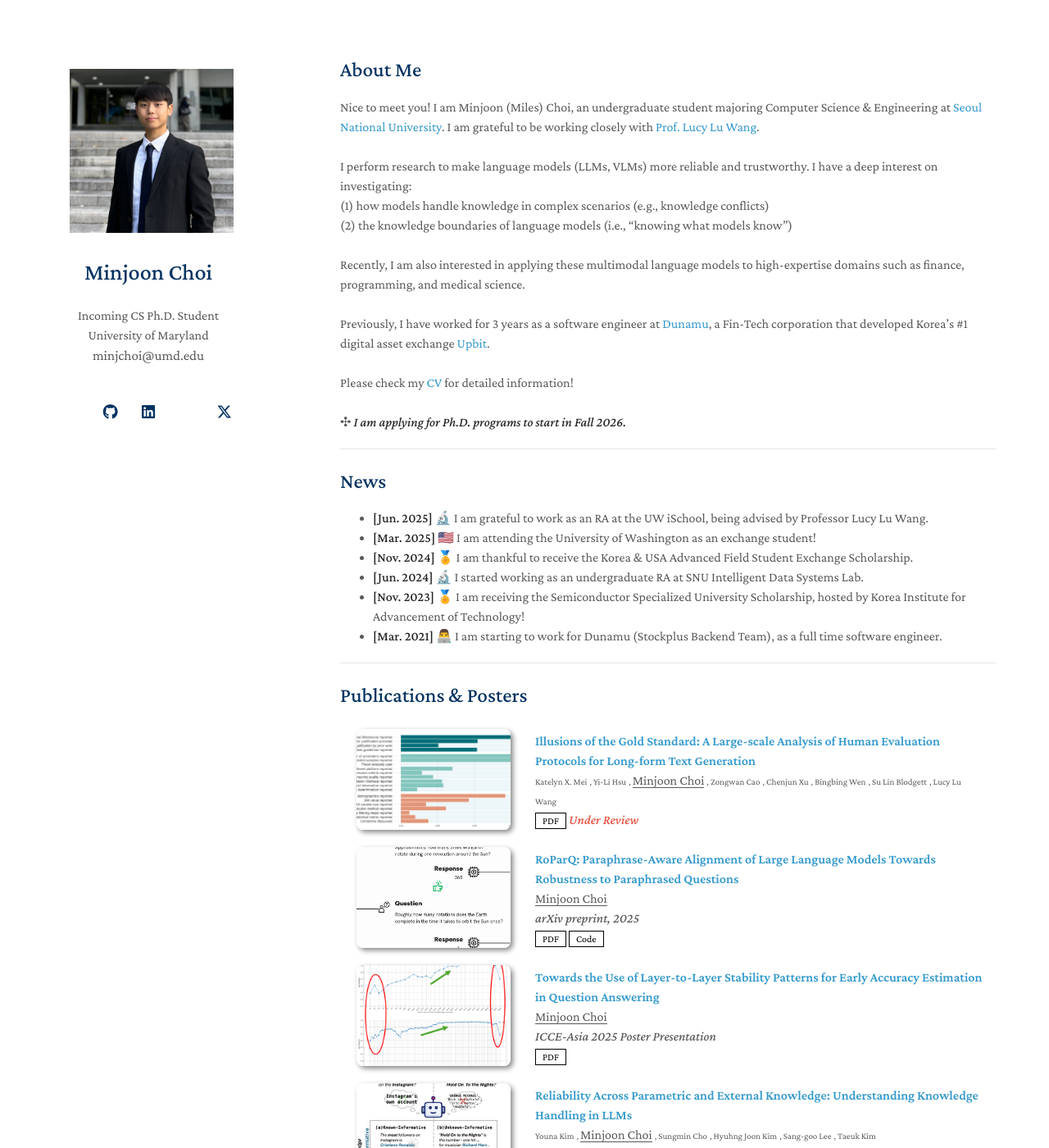
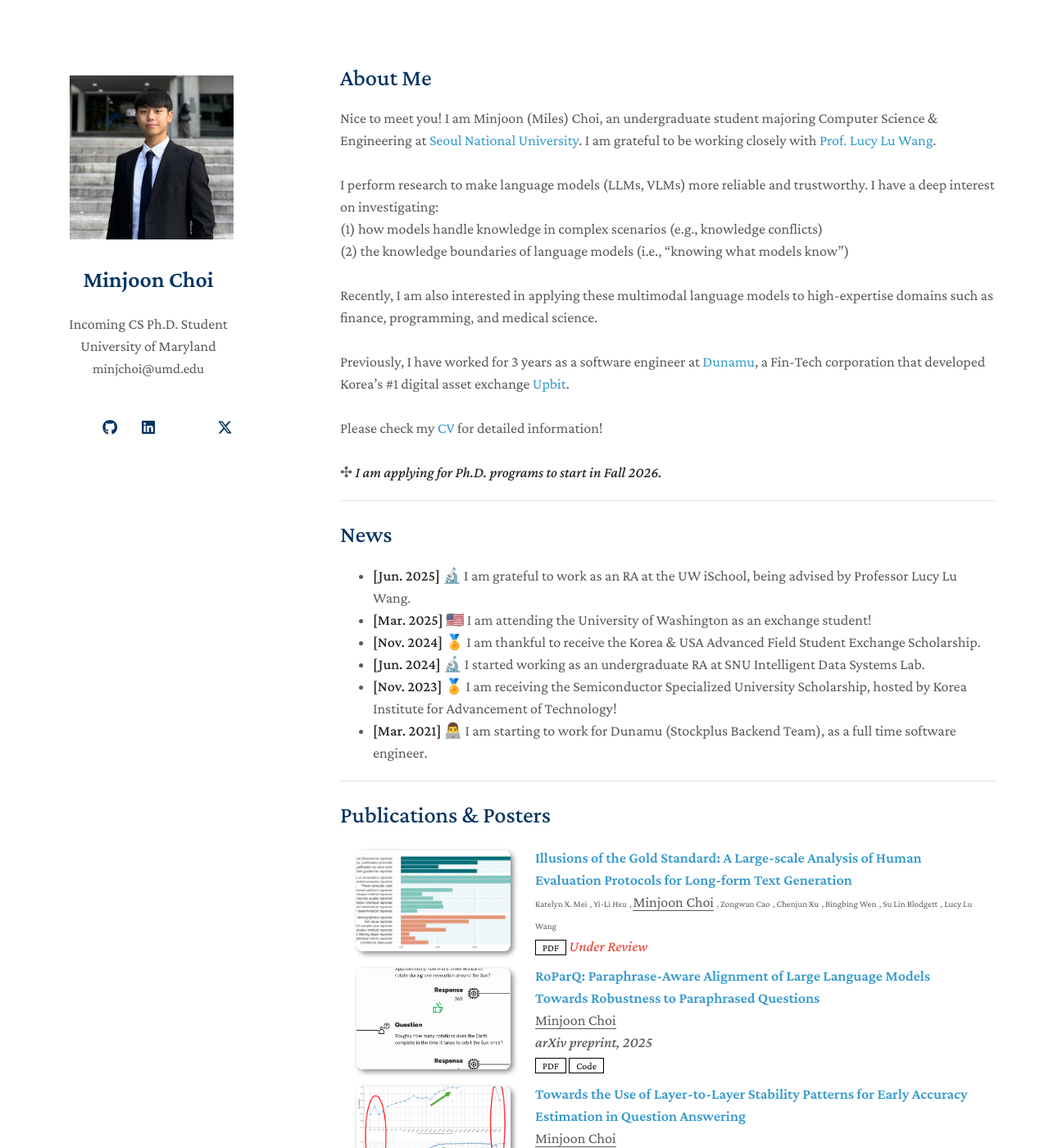
Before and after one commit to m-joon-ixix/m-joon-ixix.github.io, a Jekyll site: the page built from index.md, in a window 1280 px wide and 1400 px high. Shown: the whole window at 82% size. Built offline with Jekyll 4.4.1, drawn with Linux system fonts in a browser that asks for light colours; a style sheet for code colours, icons or effects is not loaded; our own code applies the rules of GitHub Pages for plain Markdown files.

Commit message:
increased font size

```diff
--- a/_layouts/homepage.html
+++ b/_layouts/homepage.html
@@ -43,14 +43,14 @@
         <a class="image avatar"><img src="{{ site.avatar }}" alt="avatar" /></a>
         {% endif %}
 
-        <h1>{{ site.title }}</h1>
+        <h1><b>{{ site.title }}</b></h1>
 
         {% if site.position %}
-        <position style="font-size:1.00rem;">{{ site.position }}</position>
+        <position>{{ site.position }}</position>
         <br>
         {% endif %}
         {% if site.affiliation %}
-        <a href="{{ site.affiliation_link }}" rel="noopener" target="_blank" style="font-size:1.00rem;"><autocolor>{{ site.affiliation }}</autocolor></a>
+        <a href="{{ site.affiliation_link }}" rel="noopener" target="_blank"><autocolor>{{ site.affiliation }}</autocolor></a>
         <br>
         {% endif %}
         {% if site.email %}
--- a/assets/css/font.css
+++ b/assets/css/font.css
@@ -4,7 +4,7 @@
 body {
   background-color: #fff;
   padding:0px;
-  font: 16.0px/1.5 Crimson Pro, serif;
+  font: 18.0px/1.5 Crimson Pro, serif;
   color:#595959;
   font-weight:400;
   margin:0
```
